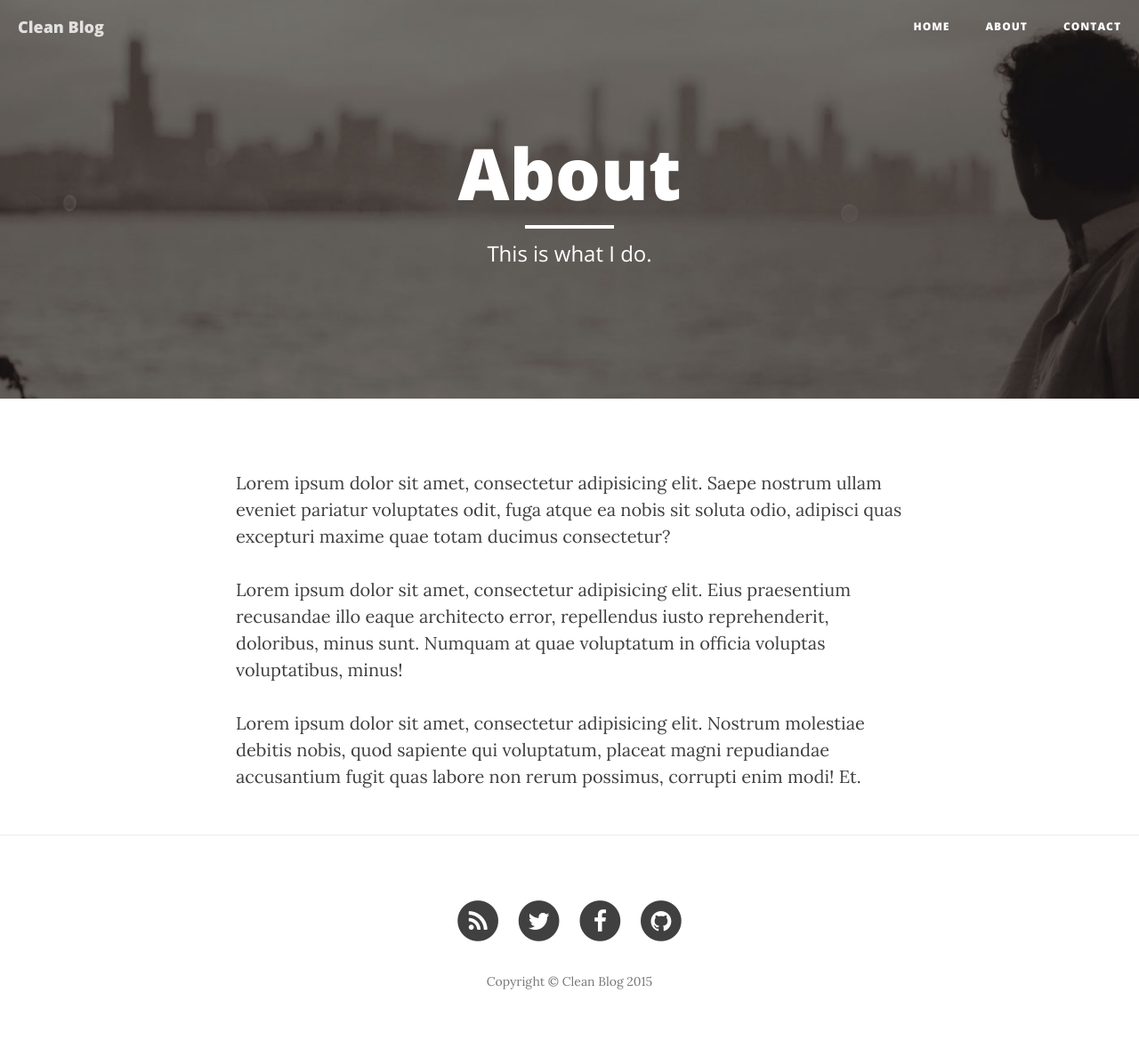
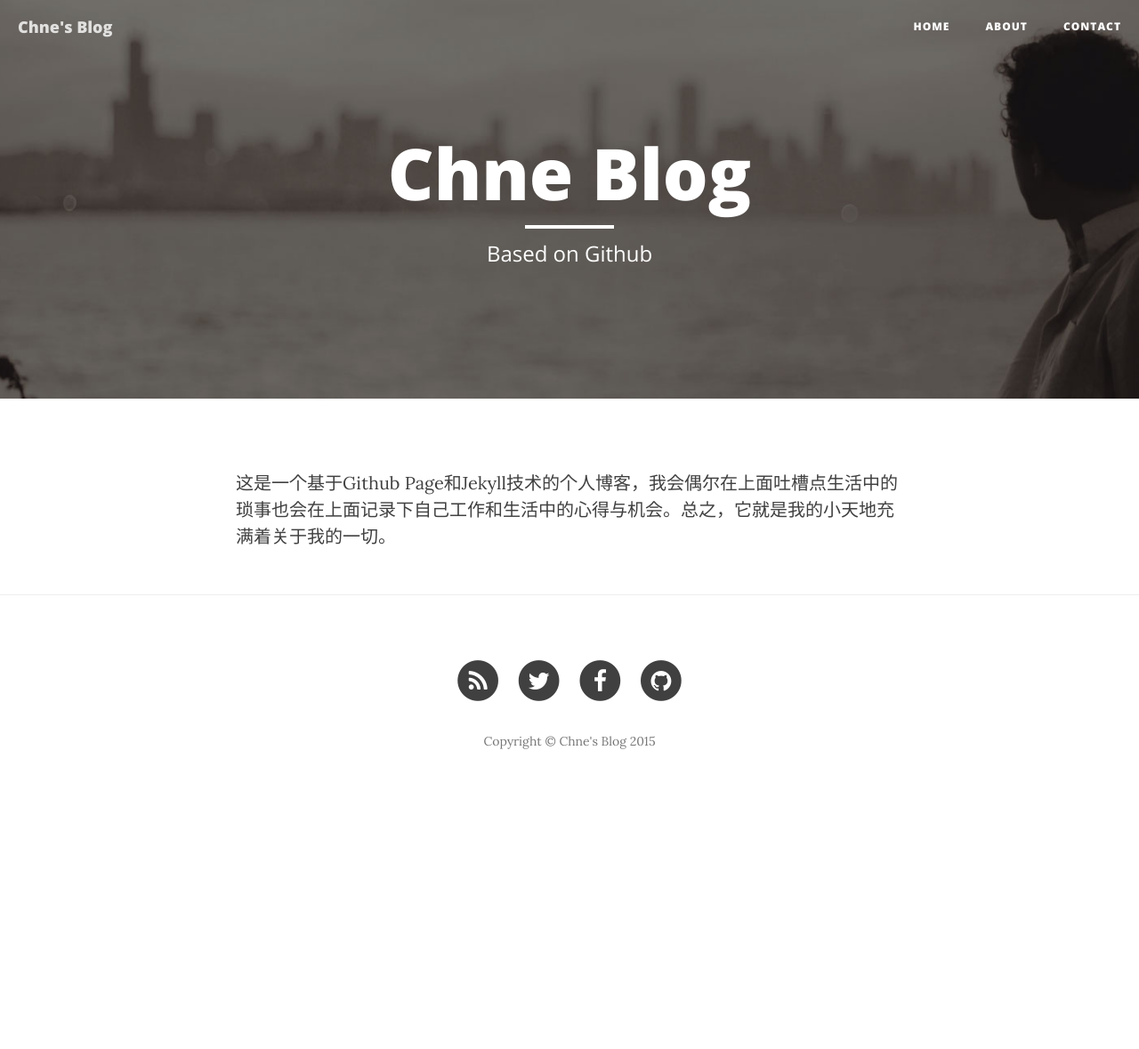
Before and after one commit to lovejwj2004/jekyll, a Jekyll site: the page built from about.html, in a window 1280 px wide. Shown: the whole page at 89% size. Built offline with Jekyll 4.4.1, drawn with Linux system fonts in a browser that asks for light colours; nearby versions of some CDN libraries; after the commit the page ends 909 px from its top, so only the background shows below that.

Commit message:
modify:change the jekyll theme configuration and add first post after change the theme

```diff
--- a/_config.yml
+++ b/_config.yml
@@ -1,13 +1,13 @@
 # Site settings
-title: Clean Blog
+title: Chne's Blog
 header-img: img/home-bg.jpg
-email: your-email@yourdomain.com
-description: "Write your site description here. It will be used as your sites meta description as well!"
+email: lovejwj2004@gmail.com
+description: "这是一个基于Github Page和Jekyll技术的个人博客，我会偶尔在上面吐槽点生活中的琐事也会在上面记录下自己工作和生活中的心得与机会。总之，它就是我的小天地充满着关于我的一切。"
 baseurl: "/jekyll"
 url: "http://yourdomain.com"
-twitter_username: SBootstrap
-github_username:  davidtmiller
-facebook_username:  IronSummitMedia
+twitter_username: sunshinechne
+github_username:  lovejwj2004
+facebook_username:  dia.chne
 
 # Build settings
 markdown: kramdown
--- a/_layouts/page.html
+++ b/_layouts/page.html
@@ -8,9 +8,9 @@ layout: default
         <div class="row">
             <div class="col-lg-8 col-lg-offset-2 col-md-10 col-md-offset-1">
                 <div class="site-heading">
-                    <h1>{% if page.title %}{{ page.title }}{% else %}{{ site.title }}{% endif %}</h1>
+                    <h1>Chne Blog</h1>
                     <hr class="small">
-                    <span class="subheading">{{ page.description }}</span>
+                    <span class="subheading">Based on Github</span>
                 </div>
             </div>
         </div>
--- a/about.html
+++ b/about.html
@@ -5,8 +5,4 @@ description: "This is what I do."
 header-img: "img/about-bg.jpg"
 ---
 
-<p>Lorem ipsum dolor sit amet, consectetur adipisicing elit. Saepe nostrum ullam eveniet pariatur voluptates odit, fuga atque ea nobis sit soluta odio, adipisci quas excepturi maxime quae totam ducimus consectetur?</p>
-
-<p>Lorem ipsum dolor sit amet, consectetur adipisicing elit. Eius praesentium recusandae illo eaque architecto error, repellendus iusto reprehenderit, doloribus, minus sunt. Numquam at quae voluptatum in officia voluptas voluptatibus, minus!</p>
-
-<p>Lorem ipsum dolor sit amet, consectetur adipisicing elit. Nostrum molestiae debitis nobis, quod sapiente qui voluptatum, placeat magni repudiandae accusantium fugit quas labore non rerum possimus, corrupti enim modi! Et.</p>
+<p>这是一个基于Github Page和Jekyll技术的个人博客，我会偶尔在上面吐槽点生活中的琐事也会在上面记录下自己工作和生活中的心得与机会。总之，它就是我的小天地充满着关于我的一切。</p>
```
Also changed, not shown: _posts/2013-03-03-ReBorn.html (deleted, +0 -30 lines), _posts/2014-06-10-dinosaurs.markdown (deleted, +0 -43 lines), _posts/2015-03-23-start_it_again.markdown (added, +29 -0 lines), 1 other file.
